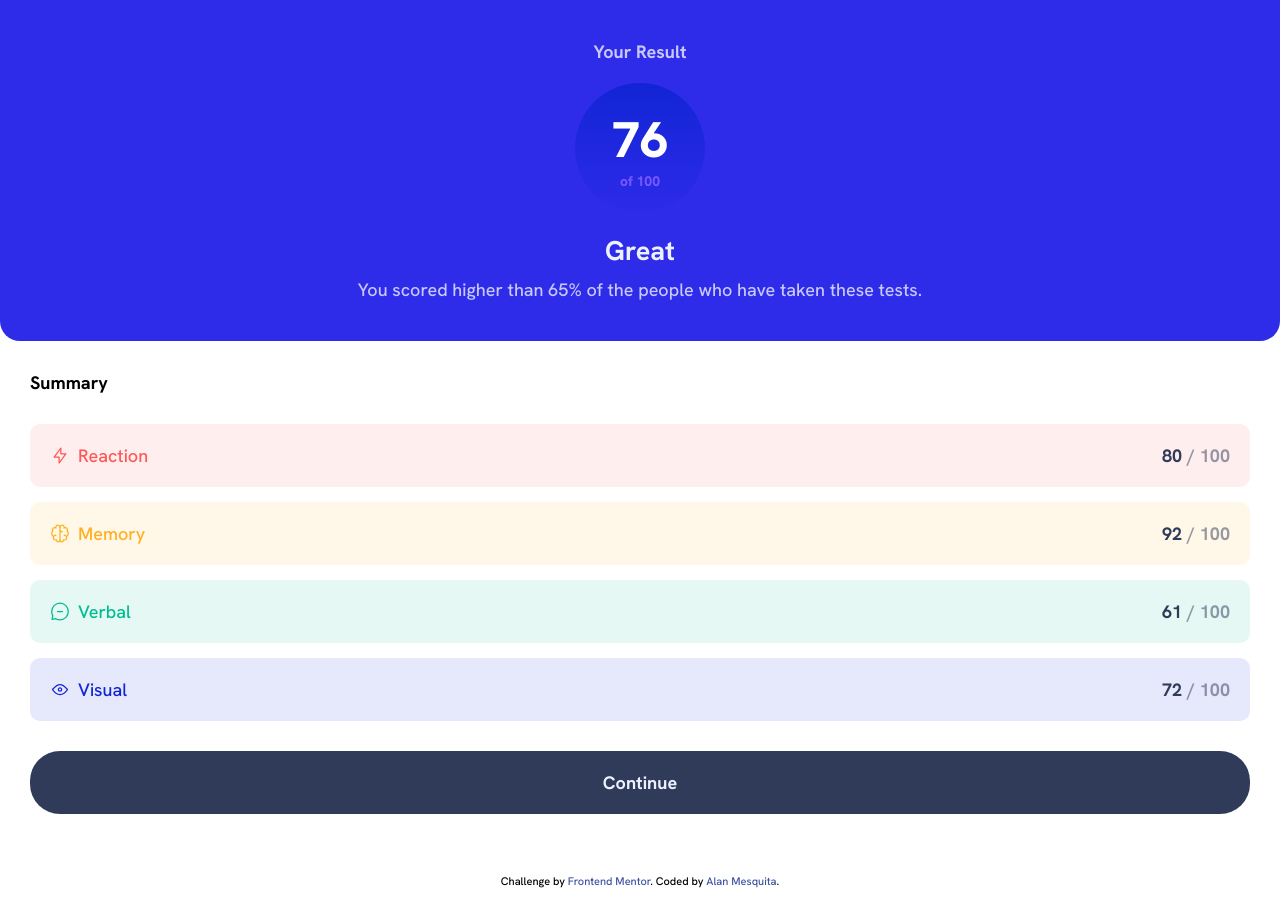
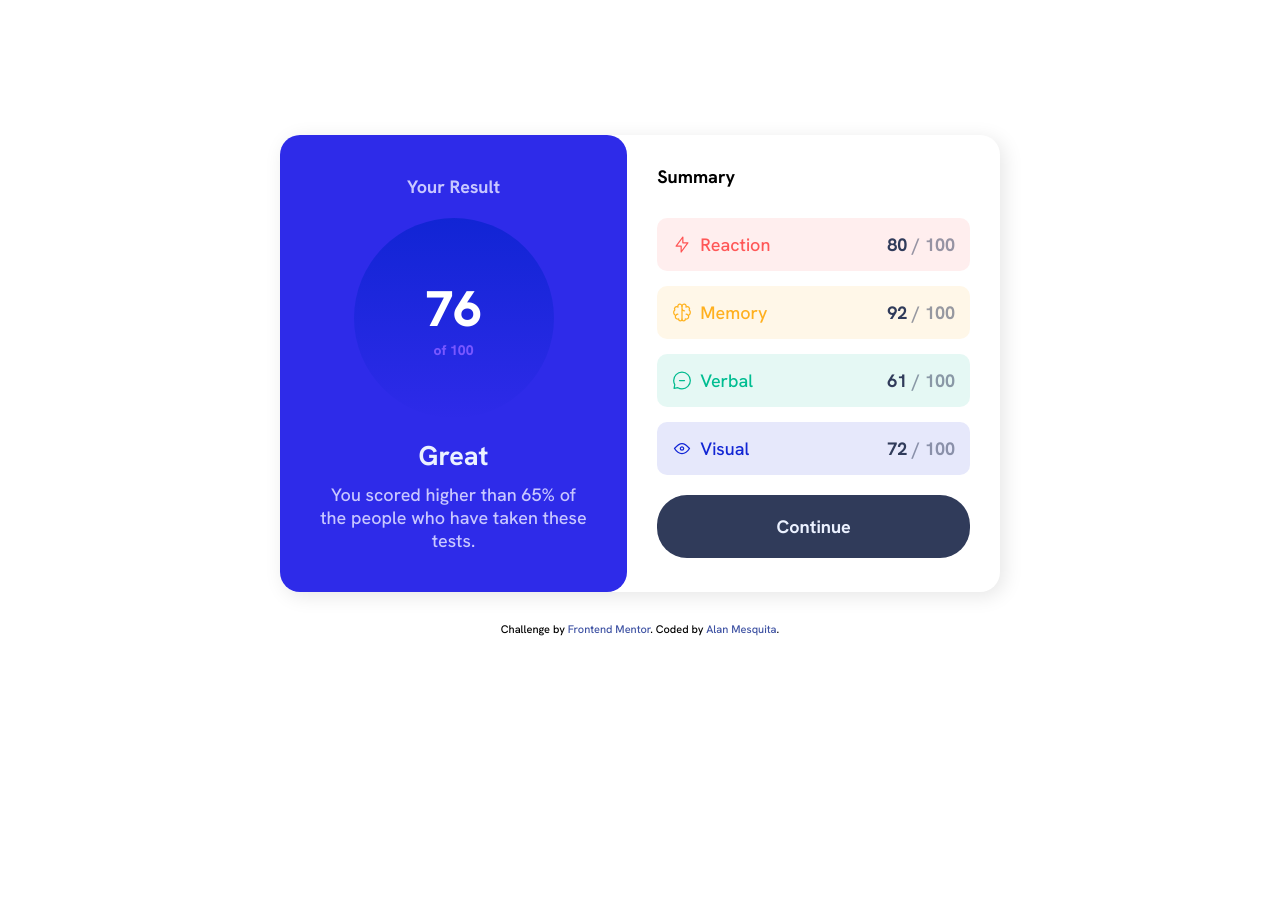
Before and after one commit to alan-mesquita/Results-summary-component, a plain HTML site: page index.html in a window 1280 px wide. After the commit the page ends 800 px from the top, so only its background shows below. Drawn offline with Linux system fonts and the light colour scheme.

Commit message:
Desktop version

```diff
--- /dev/null
+++ b/css/desktop.css
@@ -0,0 +1,33 @@
+@media (min-width: 768px) {
+    body {
+        display: grid;
+        justify-content: center;
+        align-items: center;
+        align-content: center;
+    }
+
+    main {
+        display: flex;
+        max-width: 80%;
+        margin: auto;
+        border-radius: 20px;
+        box-shadow: 4px 4px 20px 0px rgba(0,0,0,0.1);
+        -webkit-box-shadow: 4px 4px 20px 0px rgba(0,0,0,0.1);
+        -moz-box-shadow: 4px 4px 20px 0px rgba(0,0,0,0.1);
+    }
+
+    .card-result {
+        border-radius: 20px;
+        max-width: 50%;
+    }
+
+    .card-result > .circle {
+        width: 200px;
+        height: 200px;
+    }
+
+    /* ********************* ********************* */
+    .card-sumary {
+        width: 100%;
+    }
+}
--- a/css/mobile.css
+++ b/css/mobile.css
@@ -59,12 +59,12 @@
 .card-sumary > ul {
     display: grid;
     gap: 15px;
-    margin-bottom: 30px;
+    margin-bottom: 20px;
 }
 
 .card-sumary > ul > li {
     border-radius: 10px;
-    padding: 20px;
+    padding: 15px;
     display: flex;
     justify-content: space-between;
     align-items: center;
--- a/index.html
+++ b/index.html
@@ -10,8 +10,9 @@
 
   <link href="https://fonts.googleapis.com/css2?family=Hanken+Grotesk:wght@500;700;800&display=swap" rel="stylesheet">
 
+  <link rel="stylesheet" href="css/mobile.css">
+  <link rel="stylesheet" href="css/desktop.css">
   <link rel="stylesheet" href="css/global.css">
-  <link rel="stylesheet" href="css/mobile.css">
 
   <title>Frontend Mentor | Results summary component</title>
 </head>
@@ -87,7 +88,7 @@
 
   <div class="attribution">
     Challenge by <a href="https://www.frontendmentor.io?ref=challenge" target="_blank">Frontend Mentor</a>.
-    Coded by <a href="#">Alan Mesquita</a>.
+    Coded by <a href="https://www.linkedin.com/in/devalanmesquita/" target="_blank">Alan Mesquita</a>.
   </div>
 </body>
 </html>
```
